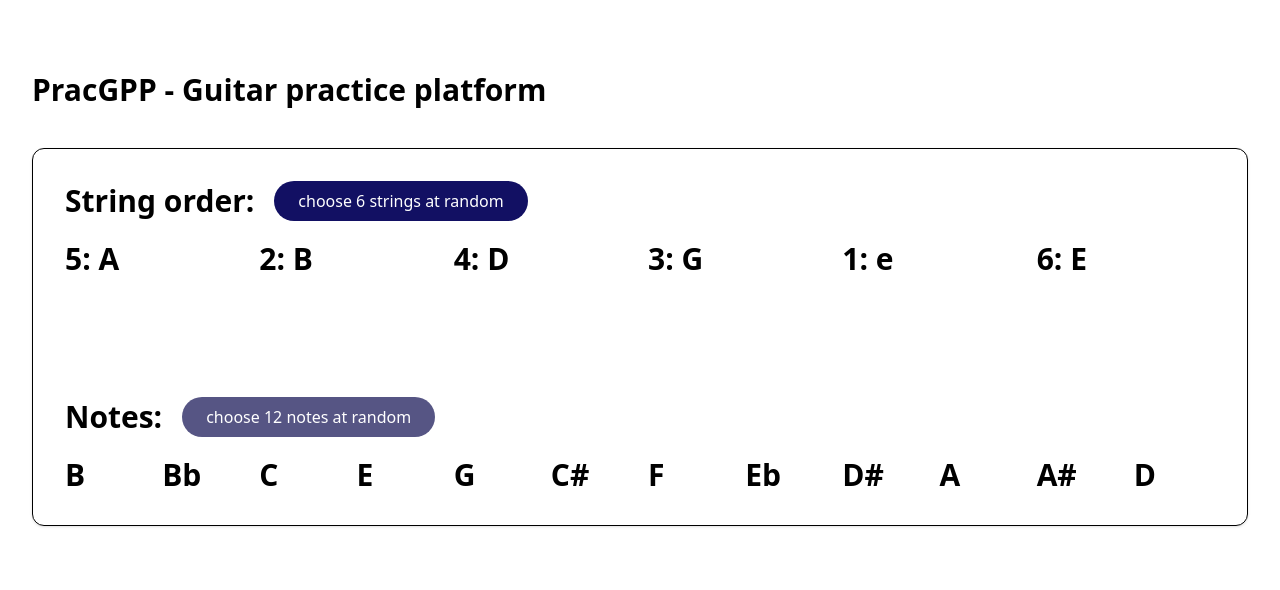
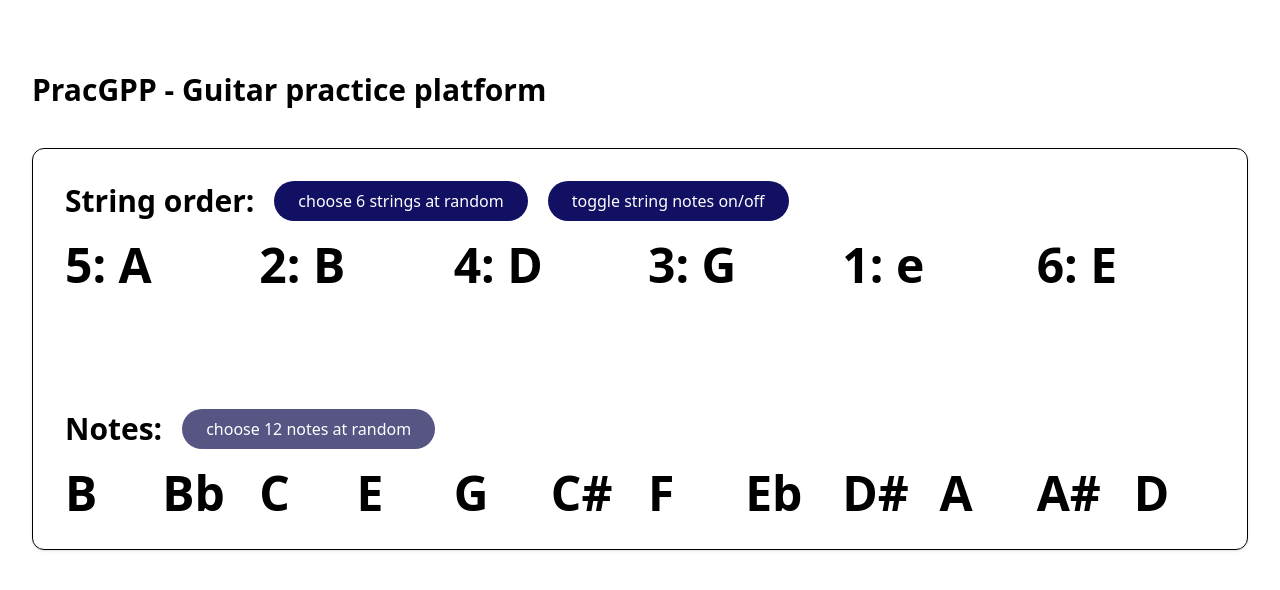
Before and after one commit to mharv/guitar-practice, a React (Create React App) app in the folder client/: page / in a window 1280 px wide. Shown: the top 590 px of the page. Built offline with nearby package versions, Linux system fonts and the light colour scheme.

Commit message:
added toggle for string note display

```diff
--- a/client/src/App.tsx
+++ b/client/src/App.tsx
@@ -61,6 +61,8 @@ function App() {
         setNoteSet(noteSetArray as string[]);
     }
 
+    const [showStringNumberOnly, setShowStringNumberOnly] = useState<boolean>(false);
+
     useEffect(() => {
         getRandomStringSet();
         generateRandomNoteSet();
@@ -76,12 +78,19 @@ function App() {
                     <div className="flex items-center">
                         <p className="text-3xl text-gray-700 font-bold mb-5">String order:</p>
                         <button className="bg-midnight px-6 py-2 ml-5 mb-5 text-white rounded-full" onClick={getRandomStringSet} >choose 6 strings at random</button>
+                        <button className="bg-midnight px-6 py-2 ml-5 mb-5 text-white rounded-full" onClick={() => setShowStringNumberOnly(!showStringNumberOnly)} >toggle string notes on/off</button>
                     </div>
+                    {showStringNumberOnly ?
                         <div className="grid grid-cols-6 gap-4">
                             {stringSet && stringSet.map((guitarString) => {
-                        return <p className="text-3xl font-bold " key={guitarString}>{guitarStringNumberLookup[guitarString] + ": " + guitarString}</p>
+                                return <p className="text-5xl font-bold " key={guitarString}>{guitarStringNumberLookup[guitarString]}</p>
                             })}
-                </div>
+                        </div> :
+                        <div className="grid grid-cols-6 gap-4">
+                            {stringSet && stringSet.map((guitarString) => {
+                                return <p className="text-5xl font-bold " key={guitarString}>{guitarStringNumberLookup[guitarString] + ": " + guitarString}</p>
+                            })}
+                        </div>}
                     <br />
                     <br />
                     <br />
@@ -93,7 +102,7 @@ function App() {
                     </div>
                     <div className="grid grid-cols-12 gap-4">
                         {noteSet && noteSet.map((note) => {
-                        return <p className="text-3xl font-bold"><span key={note}>{"  " + note + "  "}</span></p>
+                            return <p className="text-5xl font-bold"><span key={note}>{"  " + note + "  "}</span></p>
                         })}
                     </div>
                 </div>
```
Lines whose indentation alone changed are shown as unchanged.
